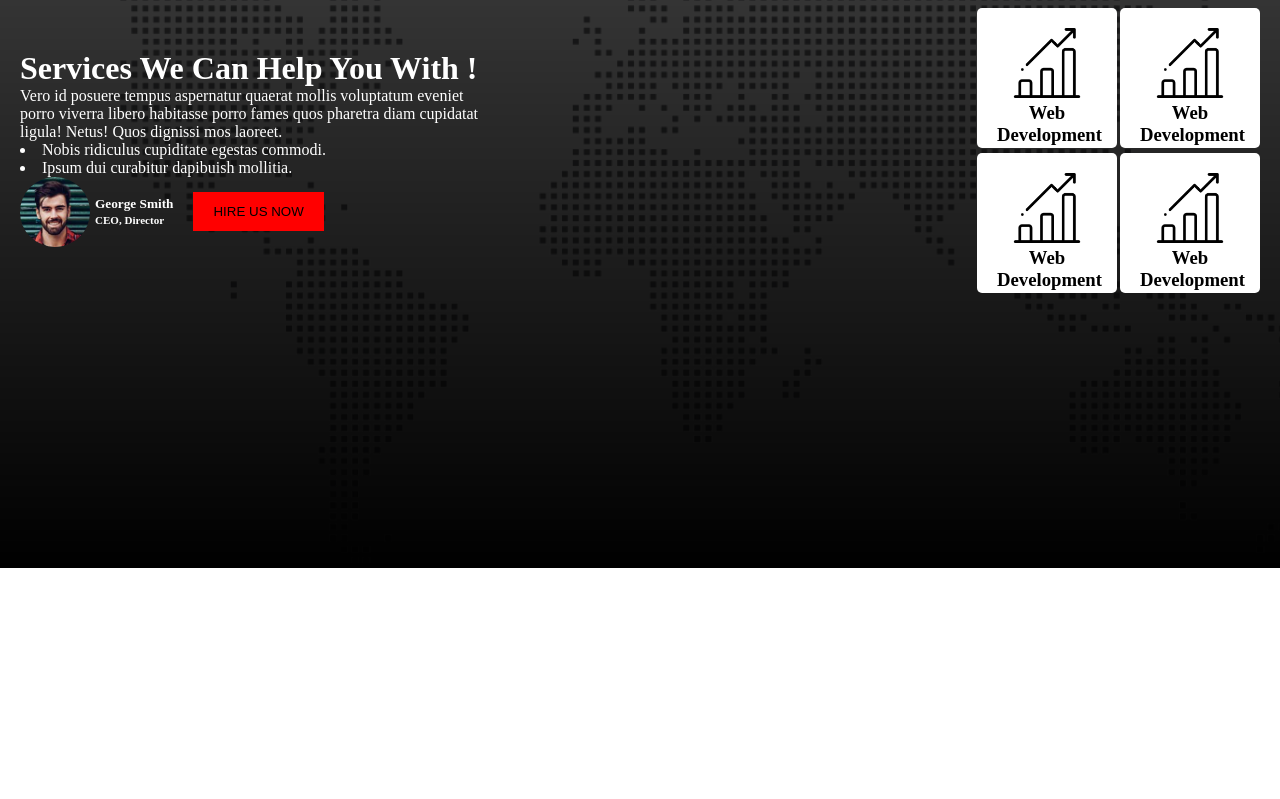
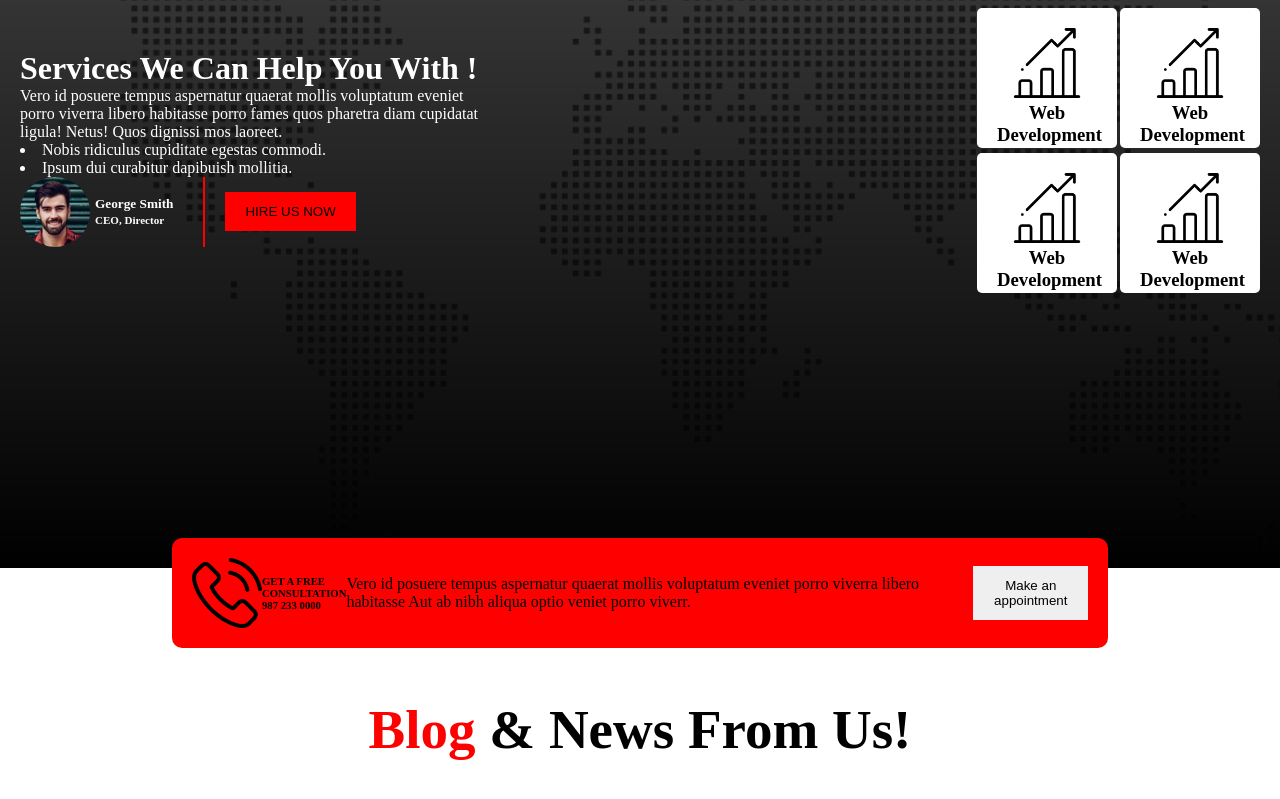
Before and after one commit to ArafaAkter/agency-website-practice, a plain HTML site: page index.html in a window 1280 px wide. Shown: the part 1141-1940 px from the top of the page. Before the commit the page ends 1709 px from the top, so only its background shows below. Drawn offline with Linux system fonts and the light colour scheme.

Commit message:
appointment-container added

```diff
--- a/index.html
+++ b/index.html
@@ -7,6 +7,7 @@
     <link rel="stylesheet" href="style/styles.css">
 </head>
 <body>
+    <!-- nav section -->
     <header>
         <div class="nav-container">
             <div class="logo">
@@ -22,6 +23,8 @@
 
         </div>
         </div>
+        <!-- banner section -->
+
          <div class="banner-container">
             <div class="banner-info">
                 <h1 class="title"> <span class="primary">Digital
@@ -35,6 +38,8 @@
         </div>
     </header>
     <main>
+        <!-- service section -->
+
         <div class="service-container">
            <div class="left-container">
             <h1>Services We Can Help You With !</h1>
@@ -51,6 +56,9 @@
                 </div>
             </div>
            </div>
+
+           <!-- right side container in service section -->
+
            <div class="right-container">
             <div class="first-two-box">
                 <div class="box">
@@ -76,6 +84,24 @@
             </div>
            </div>
         </div>
+        <!-- appointment container -->
+        <div class="appointment-container">
+            <div class="phon-call">
+                <img class="icon" src="./asset/icons/phone-call.png" alt="">
+                <h6>GET A FREE CONSULTATION<br>987 233 0000</h6>
+            </div>
+            <div class="appointment-desk">
+                <p>Vero id posuere tempus aspernatur quaerat mollis voluptatum eveniet porro
+                    viverra libero habitasse Aut ab nibh aliqua optio veniet porro viverr. </p>
+            </div>
+            <div class="appointment-btn">
+                <button class="btn">Make an appointment</button>
+            </div>
+        </div>
+        <!-- blog-container -->
+        <div class="blog-container">
+            <h1 class="title blog-title"><span class="primary">Blog</span> & News From Us! </h1>
+        </div>
     </main>
     <footer>
 
--- a/style/styles.css
+++ b/style/styles.css
@@ -2,6 +2,7 @@
     margin: 0px;
     padding: 0px;
 }
+/* nav section */
 .nav-container{
     display: flex;
     justify-content: space-around;
@@ -19,6 +20,9 @@
 
 
 }
+
+/* banner section */
+
 .banner-container{
     height: 100vh;
     background-image: url('../asset/image/background.jpg');
@@ -58,6 +62,9 @@
     background-color: red;
     color:black;
 }
+
+/* service container */
+
 .service-container{
     height: 100vh;
     background-image: url("../asset/image/footer-bg.png"),
@@ -108,4 +115,31 @@
     display: flex;
     align-items: center;
     gap: 5px;
+    border-right: 2px solid red;
+    padding-right: 30px;
+
 }
+/* appointment-container */
+.phon-call{
+    display: flex;
+    align-items: center;
+}
+.appointment-container{
+    display: flex;
+    justify-content: space-around;
+    width: 70%;
+     margin: auto;
+    padding: 20px;
+    background-color: red;
+    border-radius: 10px;
+    margin-top: -30px;
+    align-items: center;
+
+
+}
+/* blog container */
+.blog-title{
+    color: black;
+    text-align: center;
+    margin: 50px;
+}
```
